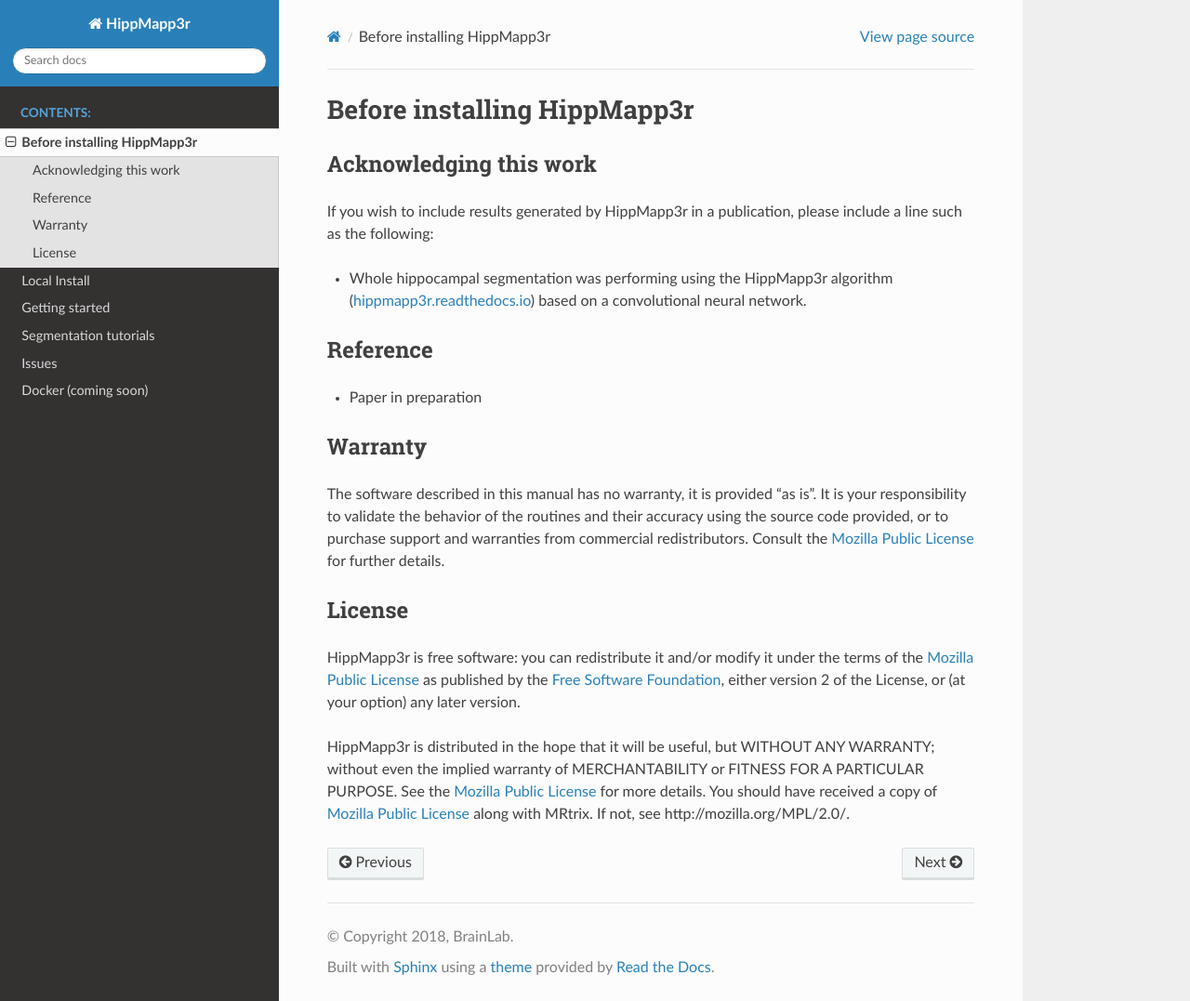
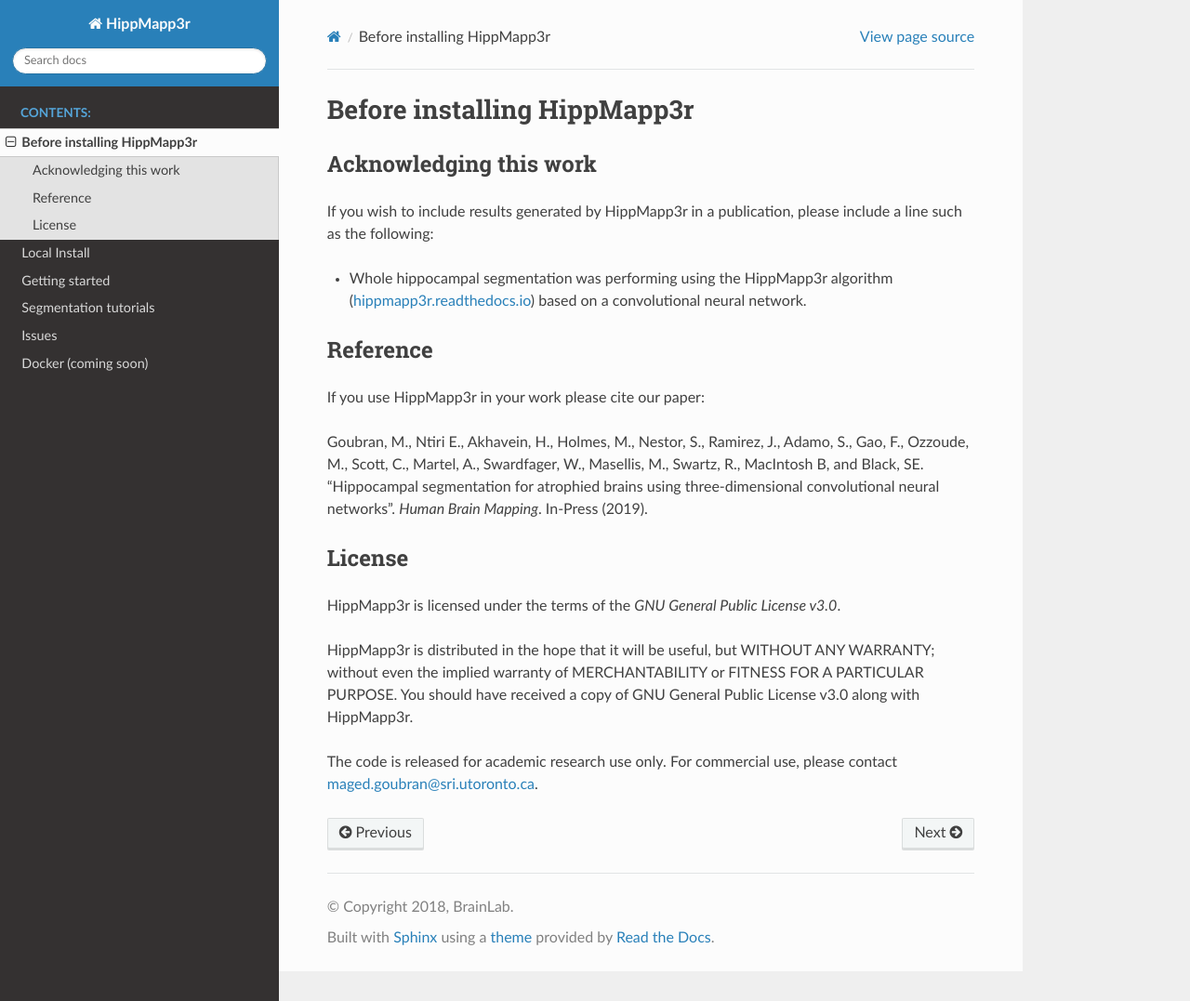
Before and after one commit to AICONSlab/HippMapp3r, a Sphinx documentation site: the page built from docs/before_install.md, in a window 1280 px wide and 1077 px high. Shown: the whole window at 93% size. Built offline with Sphinx 7.4.7 and the Read the Docs theme 2.0.0, drawn with Linux system fonts in a browser that asks for light colours.

Commit message:
upd hippmapper w mcdp version

```diff
--- a/docs/before_install.md
+++ b/docs/before_install.md
@@ -7,16 +7,15 @@
 
 ## Reference
 
-* Paper in preparation
+If you use HippMapp3r in your work please cite our paper:
 
-
-## Warranty
-
-The software described in this manual has no warranty, it is provided “as is”. It is your responsibility to validate the behavior of the routines and their accuracy using the source code provided, or to purchase support and warranties from commercial redistributors. Consult the [Mozilla Public License](https://www.mozilla.org/en-US/MPL/2.0/) for further details.
+Goubran, M., Ntiri E., Akhavein, H., Holmes, M., Nestor, S., Ramirez, J., Adamo, S., Gao, F., Ozzoude, M., Scott, C., Martel, A., Swardfager, W., Masellis, M., Swartz, R., MacIntosh B, and Black, SE. “Hippocampal segmentation for atrophied brains using three-dimensional convolutional neural networks”. *Human Brain Mapping*. In-Press (2019).
 
 
 ## License
 
-HippMapp3r is free software: you can redistribute it and/or modify it under the terms of the [Mozilla Public License](https://www.mozilla.org/en-US/MPL/2.0/) as published by the [Free Software Foundation](http://www.fsf.org/), either version 2 of the License, or (at your option) any later version.
+HippMapp3r is licensed under the terms of the *GNU General Public License v3.0*.
 
-HippMapp3r is distributed in the hope that it will be useful, but WITHOUT ANY WARRANTY; without even the implied warranty of MERCHANTABILITY or FITNESS FOR A PARTICULAR PURPOSE. See the [Mozilla Public License](https://www.mozilla.org/en-US/MPL/2.0/) for more details. You should have received a copy of [Mozilla Public License](https://www.mozilla.org/en-US/MPL/2.0/) along with MRtrix. If not, see http://mozilla.org/MPL/2.0/.
+HippMapp3r is distributed in the hope that it will be useful, but WITHOUT ANY WARRANTY; without even the implied warranty of MERCHANTABILITY or FITNESS FOR A PARTICULAR PURPOSE. You should have received a copy of GNU General Public License v3.0 along with HippMapp3r.
+
+The code is released for academic research use only. For commercial use, please contact [maged.goubran@sri.utoronto.ca](mailto:maged.goubran@sri.utoronto.ca).
--- a/docs/index.rst
+++ b/docs/index.rst
@@ -15,6 +15,8 @@
 using MRI images from BrainLab.
 It can deal with brains with extensive atrophy and segments the hippocampi in seconds.
 It uses a T1-weighted image as the only input and segments both with-skull and skull-stripped images.
+
+Copyright (C) 2019 BrainLab.
 
 .. image:: images/graph_abstract.png
     :width: 550px
```
Also changed, not shown: README.md (+2 -0 lines), 3 other files.
